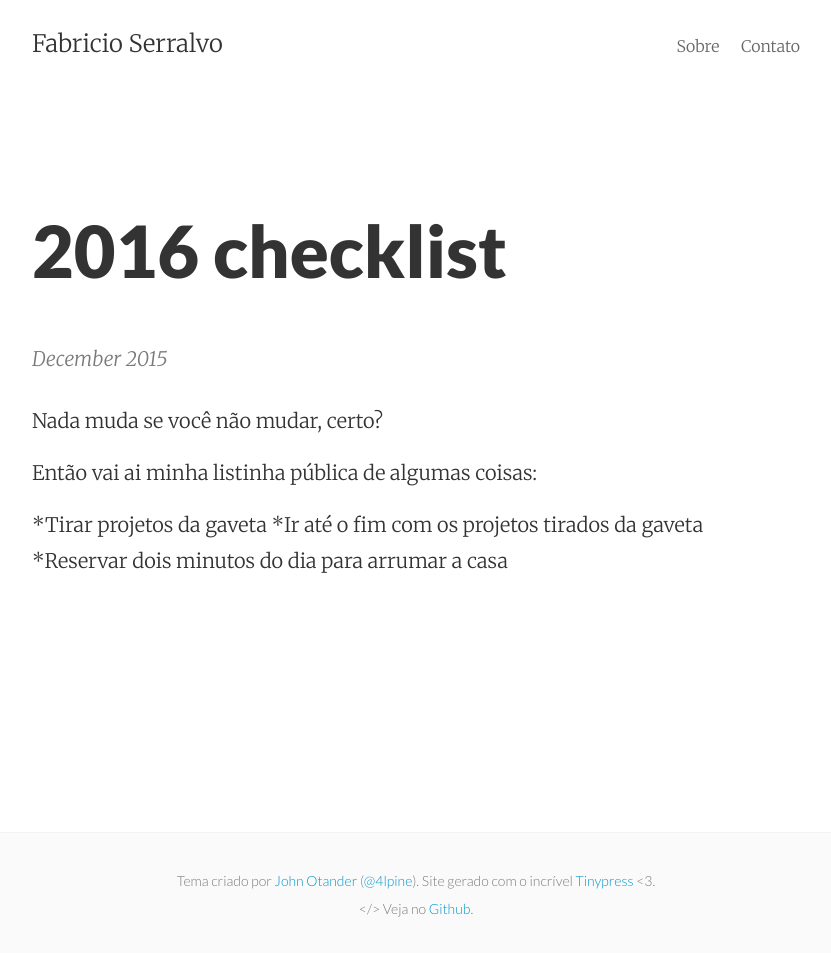
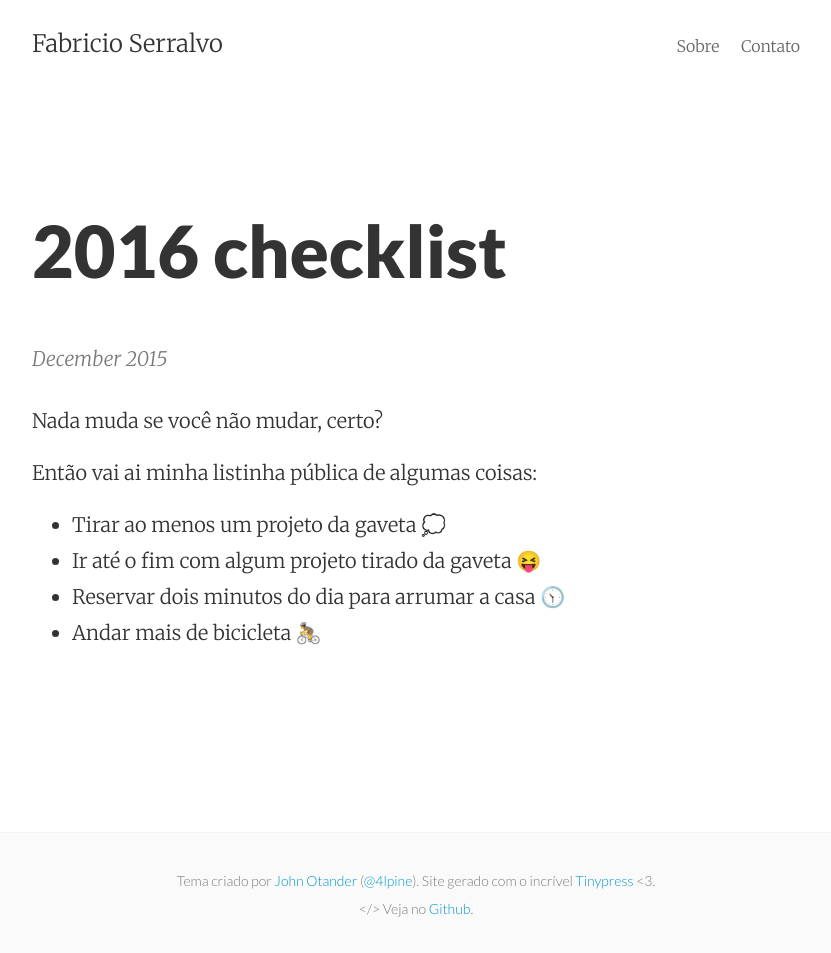
Before and after one commit to serralvo/serralvo.github.io, a Jekyll site: the page built from _posts/2015-12-29-2016-checklist.markdown, in a window 1280 px wide. Shown: the whole page, without its empty margins (224-1055 px from the left). Built offline with Jekyll 4.4.1, drawn with Linux system fonts in a browser that asks for light colours.

Commit message:
Post update: 2016 checklist

```diff
--- a/_posts/2015-12-29-2016-checklist.markdown
+++ b/_posts/2015-12-29-2016-checklist.markdown
@@ -7,6 +7,7 @@ Nada muda se você não mudar, certo?
 
 Então vai ai minha listinha pública de algumas coisas:
 
-*Tirar projetos da gaveta
-*Ir até o fim com os projetos tirados da gaveta
-*Reservar dois minutos do dia para arrumar a casa
+* Tirar ao menos um projeto da gaveta 💭
+* Ir até o fim com algum projeto tirado da gaveta 😝
+* Reservar dois minutos do dia para arrumar a casa 🕥
+* Andar mais de bicicleta 🚴
```
